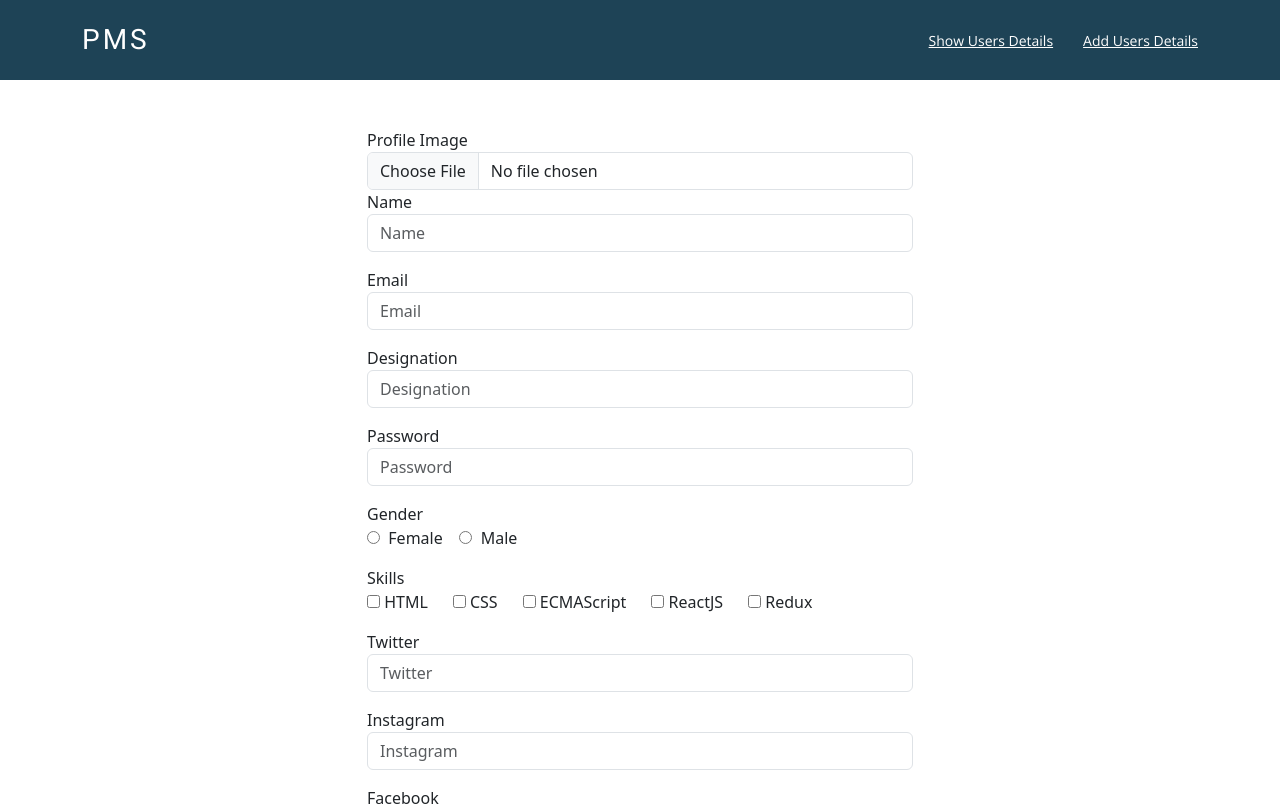
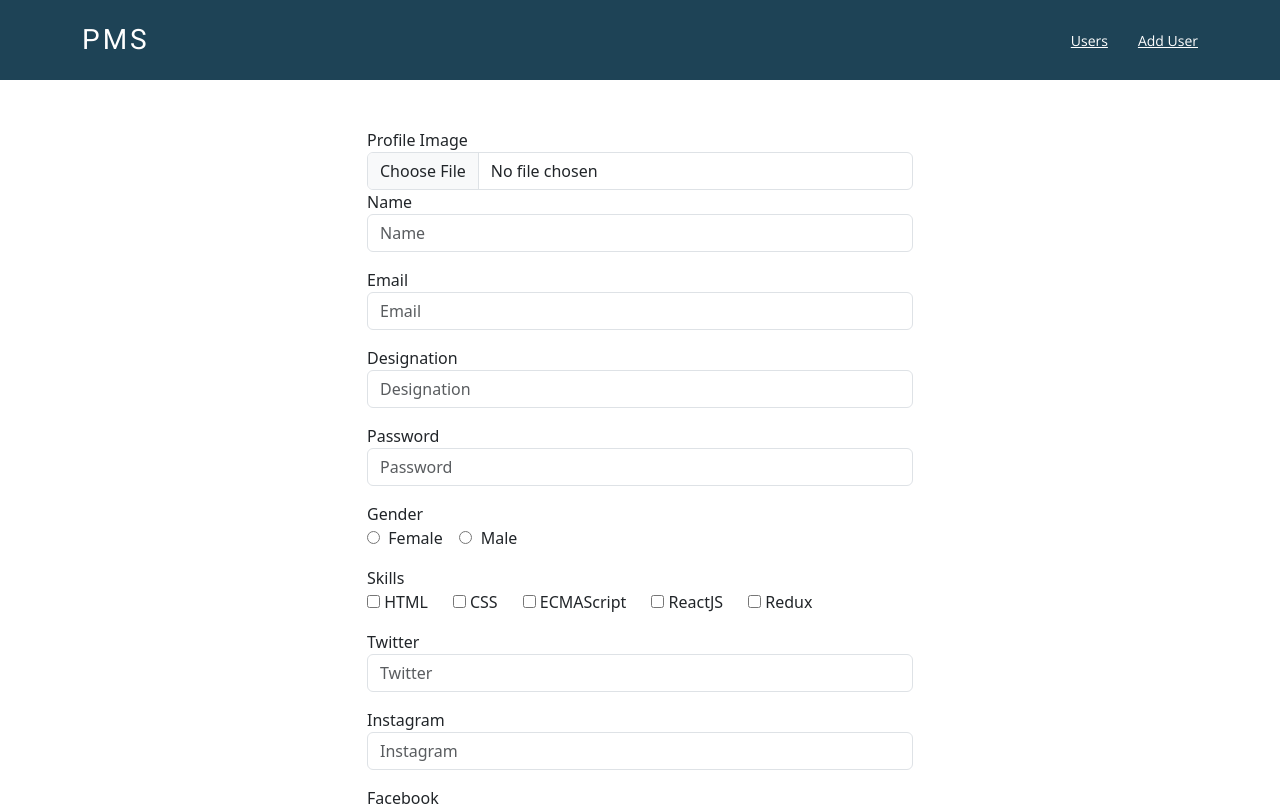
Before and after one commit to sasisingh/upms, a React (Create React App) app: page /add-user in a window 1280 px wide. Shown: the top 806 px of the page. Built offline with nearby package versions, Linux system fonts and the light colour scheme.

Commit message:
updated code

```diff
--- a/src/components/AddUserForm.jsx
+++ b/src/components/AddUserForm.jsx
@@ -1,6 +1,7 @@
 import React, { useState } from 'react'
 
 import axios from "axios"
+import { useNavigate } from 'react-router-dom'
 
 const skillArr = ["HTML", "CSS", "ECMAScript", "ReactJS", "Redux"]
 
@@ -17,14 +18,17 @@ const AddUserForm = () => {
   const [facebook, setFacebook] = useState("")
   const [linkedin, setLinkedIn] = useState("")
   const [description, setDescribe] = useState("")
+  const navigate = useNavigate()
   const saveData = () => {
     console.log(profilePic, name, email, designation, password, gender, skills, twitter, instagram, facebook, linkedin, description)
     axios({
       method: "post",
-      url: "http://localhost:8080/api/v1/user/add",
+      url: "http://api.mern.co.in/api/v1/user/add",
       data: { profilePic, name, email, designation, password, gender, skills, twitter, instagram, facebook, linkedin, description }
     }).then((resp) => {
+      navigate("/")
       console.log(resp)
+
     }).catch((err) => {
       console.log("error ====>>", err)
     })
--- a/src/components/Header.jsx
+++ b/src/components/Header.jsx
@@ -11,8 +11,8 @@ const Header = () => {
           </div>
           <nav id="navbar" class="navbar">
             <ul>
-              <li><Link to="/">Show Users Details</Link></li>
-              <li><Link to="/add-user">Add Users Details</Link></li>
+              <li><Link to="/"> Users</Link></li>
+              <li><Link to="/add-user">Add User</Link></li>
             </ul>
             <i class="bi bi-list mobile-nav-toggle"></i>
           </nav>
--- a/src/components/UserCard.jsx
+++ b/src/components/UserCard.jsx
@@ -18,7 +18,7 @@ const UserCard = ({ item }) => {
 			<div class="member">
 				<div class="member-img">
 					<Link to={`user-details/${item.id}`}>
-						<img src={item.profilePic || defaultPic} height="100%" width="100%" alt="" />
+						<img src={item.profilePic || defaultPic} height="400px" width="420px" alt="" />
 					</Link>
 					<div class="social">
 						<a href={item.twitter} target='_blank'><i class="bi bi-twitter"></i></a>
--- a/src/components/UserDetails.jsx
+++ b/src/components/UserDetails.jsx
@@ -18,7 +18,7 @@ const UserDetails = () => {
   const getData = () => {
     axios({
       method: "GET",
-      url: `http://localhost:8080/api/v1/user/get/${userId}`,
+      url: `http://api.mern.co.in/api/v1/user/get/${userId}`,
     }).then((resp) => {
       console.log(resp)
       setUser(resp.data.data)
--- a/src/pages/UsersPage.jsx
+++ b/src/pages/UsersPage.jsx
@@ -9,7 +9,7 @@ const UsersPage = () => {
   const getData = ()=>{
 axios({
   method :"GET",
-  url:"http://localhost:8080/api/v1/user/get-all?page=1",
+  url:"http://api.mern.co.in/api/v1/user/get-all?page=1",
 }).then((resp)=>{
   console.log(resp)
   setUsers(resp.data.data.users)
```
